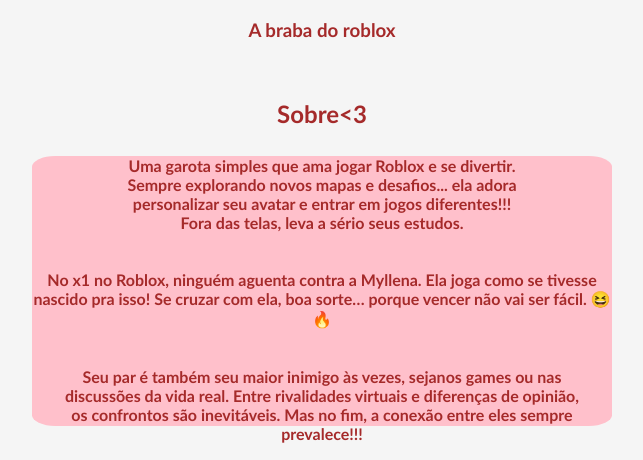
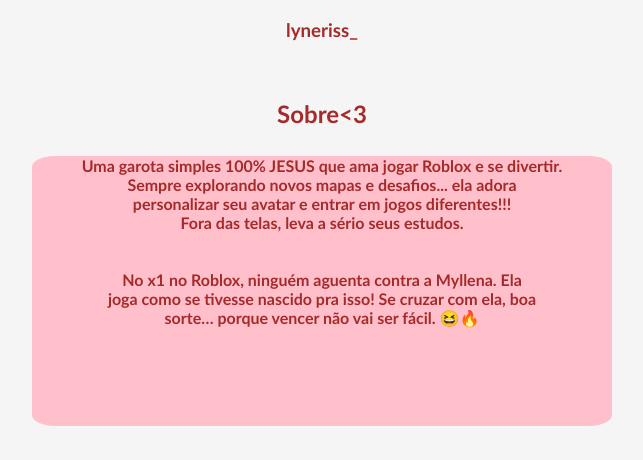
Before and after one commit to Guebrou/MyllenaNeris, a plain HTML site: page index.html in a window 1280 px wide. Shown: the part 150-610 px from the top of the page, without its empty margins (318-961 px from the left). Drawn offline with Linux system fonts and the light colour scheme.

Commit message:
Update index.html

```diff
--- a/index.html
+++ b/index.html
@@ -13,21 +13,18 @@
                 <img src="./img/myllena.jpg"
             </div>
             <h1>Myllena</h1>
-            <h3>A braba do roblox</h3><br>
+            <h3>lyneriss_</h3><br>
         </header>
         <main>
             <h2>Sobre<3</h2>
             <div class="classemain">
                 <h4>
-                    <p>Uma garota simples que ama jogar Roblox e se divertir.<br>
+                    <p>Uma garota simples 100% JESUS que ama jogar Roblox e se divertir.<br>
                     Sempre explorando novos mapas e desafios... ela adora <br>personalizar
                     seu avatar e entrar em jogos diferentes!!!<br> Fora das telas, leva a
                     sério seus estudos.<br><br><br>No x1 no Roblox, ninguém aguenta contra a Myllena.
-                    Ela joga como se tivesse nascido pra isso! Se cruzar com ela, boa sorte… porque vencer
-                     não vai ser fácil. 😆🔥<br><br><br>Seu par é também seu maior inimigo
-                    às vezes, sejanos games ou nas<br> discussões da vida real. Entre rivalidades virtuais e
-                    diferenças de opinião,<br> os confrontos são inevitáveis. Mas no fim, a
-                    conexão entre eles sempre prevalece!!!
+                    Ela<br> joga como se tivesse nascido pra isso! Se cruzar com ela, boa <br>sorte… porque vencer
+                     não vai ser fácil. 😆🔥
                 </h4>
             </div>
         </main>
```
